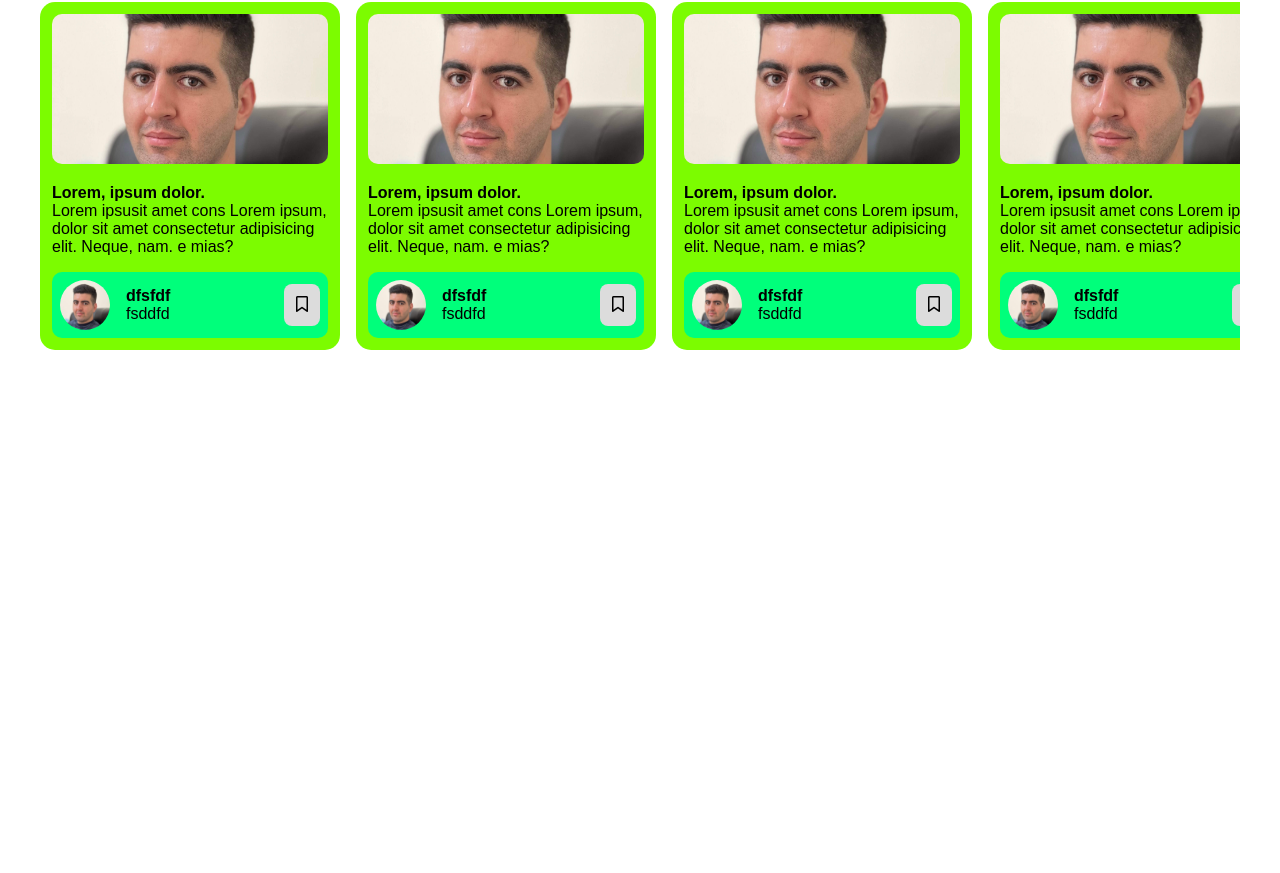
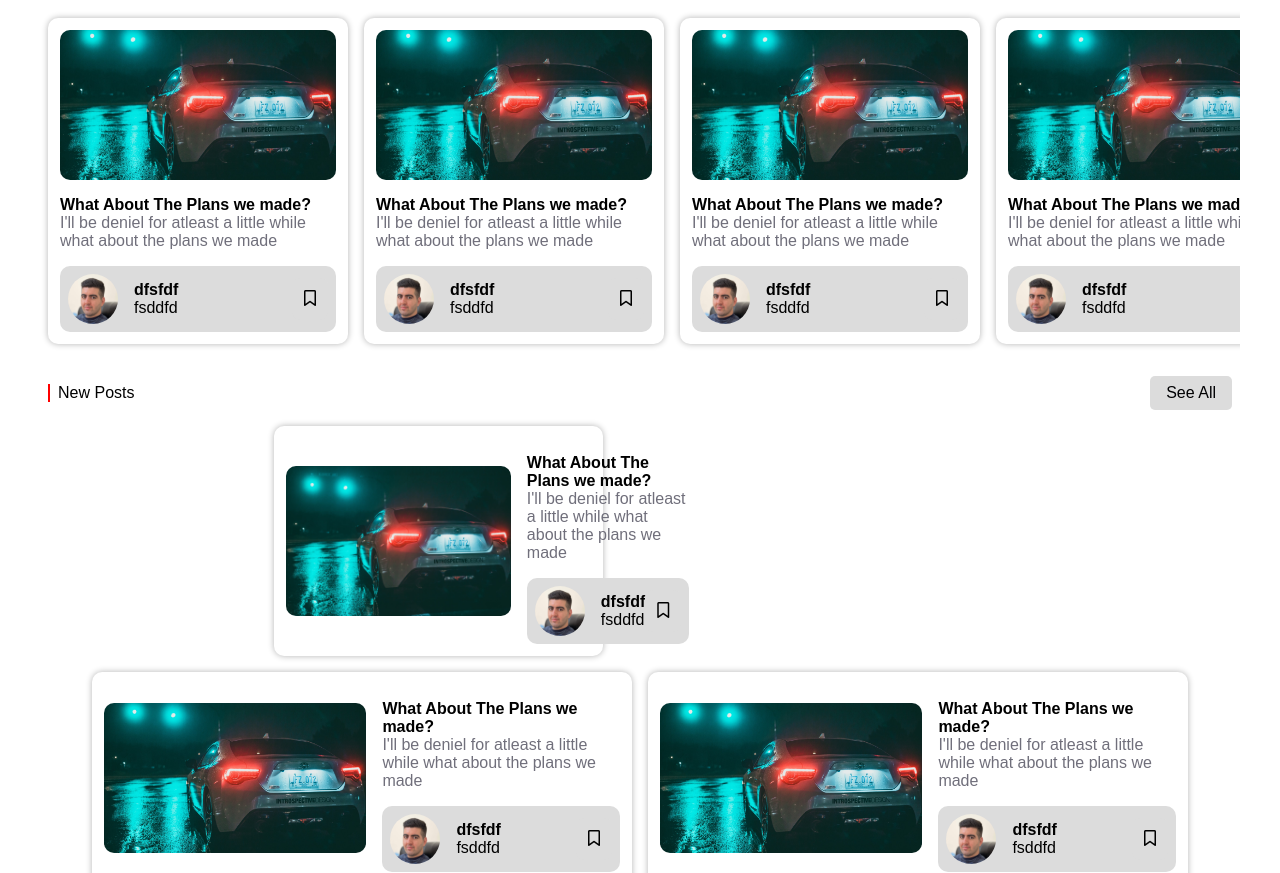
Before and after one commit to ImThanOs36/news-letter, a React (Vite) app: page / in a window 1280 px wide. Shown: the part 712-1585 px from the top of the page. Before the commit the page ends 1062 px from the top, so only its background shows below. Built offline with nearby package versions, Linux system fonts and the light colour scheme.

Commit message:
initial commit

```diff
--- a/src/App.jsx
+++ b/src/App.jsx
@@ -6,6 +6,7 @@ import './App.css'
 import Categories from './components/Categories/Categories'
 import HeroCard from './components/HeroCard'
 import PostCards from './components/PostCards'
+import NewPosts from './components/NewPosts'
 
 
 function App() {
@@ -16,6 +17,7 @@ function App() {
     <Categories/>
     <HeroCard/>
     <PostCards title="Popular Posts"/>
+    <NewPosts/>
     </>
   )
 }
--- a/src/components/Card.jsx
+++ b/src/components/Card.jsx
@@ -1,22 +1,24 @@
 import React from 'react'
 import Author from './Author'
 import img1 from '../images/avatar/acc_avatar.jpg'
-import img2 from '../images/avatar/acc_avatar.jpg'
-import img3 from '../images/avatar/acc_avatar.jpg'
-import img4 from '../images/avatar/acc_avatar.jpg'
-const images = [img1, img2, img3, img4]
-function Card(card) {
+import img2 from '../images/cars/car1.jpg'
+
+
+function Card() {
   return (
     <div className='card'>
 
-      <img className='card__image' src={img1} alt="" />
-      <div className='card__info'>
+      <img className='card__image' src={img2} alt="" />
+      <div>
 
-        <span>Lorem, ipsum dolor.</span>
-        <p>Lorem ipsusit amet cons Lorem ipsum, dolor sit amet consectetur adipisicing elit. Neque, nam.   e mias?</p>
+        <div className='card__info'>
+
+          <span className='card__heading'>What About The Plans we made?</span>
+          <p>I'll be deniel for atleast a little while what about the plans we made</p>
+        </div>
+
+        <Author img={img1} />
       </div>
-
-      <Author img={images[0]} />
 
     </div>
   )
--- /dev/null
+++ b/src/components/NewPosts.jsx
@@ -0,0 +1,40 @@
+import React from 'react'
+import Card from './Card'
+import { Link } from 'react-router-dom'
+
+function NewPosts() {
+    return (
+        <div className="container">
+            <div className="new__posts">
+
+
+            <div className='cardsNav'>
+                <div className="cards__title">
+                    <span>New Posts</span>
+                </div>
+
+                <div className="see-all">
+                    <Link to={"/"}>See All</Link>
+                </div>
+                <div className="PostChange">
+
+                    <button className='PostChange__btn' ><i className="fa-solid fa-angle-left"></i></button>
+                    <button className='PostChange__btn' ><i className="fa-solid fa-angle-right"></i></button>
+                </div>
+
+            </div>
+            <div className="cards">
+                <div>
+                <Card />
+                </div>
+                <Card />
+                <Card />
+                <Card />
+
+            </div>
+        </div>
+        </div>
+    )
+}
+
+export default NewPosts
--- a/src/styles/HeroCard/_herocard.scss
+++ b/src/styles/HeroCard/_herocard.scss
@@ -11,6 +11,10 @@
 
     @media screen and (max-width:$br-tb) {
         grid-template-columns: repeat(1, 1fr);
+
+    }
+    @media screen and (max-width:$br-mb) {
+     padding: 1em 0em;
 
     }
 
--- a/src/styles/Navbar/_navbar.scss
+++ b/src/styles/Navbar/_navbar.scss
@@ -9,6 +9,10 @@ header {
     // background-color: lightgray;
     gap: 3em;
     width: 100%;
+    @media screen and (max-width:$br-mb) {
+    padding-bottom: 0em;
+
+    }
 
     button {
         background-color: $bg-gray;
@@ -55,10 +59,7 @@ header {
         gap: 1em;
     }
 
-    @media screen and (max-width:$br-tb) {
-        padding-bottom: 1em;
 
-    }
 }
 
 .navigation ul {
--- a/src/styles/author/_author.scss
+++ b/src/styles/author/_author.scss
@@ -4,7 +4,7 @@
     display: flex;
     justify-content: space-between;
     align-items: center;
-    background: #00ff7b;
+    background: $bg-gray;
     padding: 0.5em;
     border-radius: 10px;
 
--- a/src/styles/global/_boilerplate.scss
+++ b/src/styles/global/_boilerplate.scss
@@ -53,3 +53,6 @@ a{
   border-radius: 0.5em;
   border: none;
 }
+// *:-webkit-scrollbar {
+//   display: none;
+//   }
--- a/src/styles/postcards/_card.scss
+++ b/src/styles/postcards/_card.scss
@@ -1,26 +1,41 @@
 @use '../global' as *;
 
 
-.card{
+.card {
     max-width: 350px;
     padding: 0.75em;
-    border-radius: 15px;
-    background-color: lawngreen;
-    &__image{
+    border-radius: 10px;
+    background-color: $bg-white;
+    // outline: 2px solid black;
+    box-shadow: 0 0 6px rgba(0, 0, 0, 0.3);
+    display: flex;
+    flex-direction: column;
+
+    &__image {
 
         width: 100%;
         border-radius: 10px;
         object-fit: cover;
         height: 150px;
     }
-    &__info{
+
+    &__info {
         padding: 1em 0em;
-        p{
+
+
+        p {
             text-wrap: wrap;
+            font-weight: 400;
+            color: $text-gray;
         }
-        span{
-            font-weight: bold;
-        }
+
+
+    }
+
+    &__heading {
+        // padding-bottom: 1em;
+        font-weight: bold;
+
 
     }
 
--- /dev/null
+++ b/src/styles/postcards/_newposts.scss
@@ -0,0 +1,60 @@
+@use '../global/' as *;
+
+.new__posts {
+
+    .cardsNav {
+        .PostChange {
+            display: none;
+        }
+
+        .see-all {
+            padding: 0.5em 1em;
+            background-color: $bg-gray;
+            display: block;
+            border-radius: 5px;
+            font-weight: 500;
+
+
+        }
+
+    }
+
+    .cards {
+        display: flex;
+        flex-wrap: wrap;
+        gap: 1em;
+        justify-content: center;
+
+        @media screen and (max-width:$br-tb) {
+
+            flex-direction: column;
+
+            align-items: center;
+
+
+        }
+
+
+
+
+        .card {
+
+            flex-direction: row;
+            max-width: 45%;
+            gap: 1em;
+            align-items: center;
+
+            @media screen and (max-width:$br-tb) {
+                max-width: 100%;
+
+            }
+
+            @media screen and (max-width:$br-mb) {
+                flex-direction: column;
+
+            }
+
+
+        }
+    }
+}
--- a/src/styles/postcards/_postcards.scss
+++ b/src/styles/postcards/_postcards.scss
@@ -5,6 +5,7 @@
     grid-template-columns:repeat(6,300px) ;
     gap:1em;
     scroll-behavior: smooth;
+    padding: 1em 0.5em ;
 
 
 
@@ -13,7 +14,11 @@
         // grid-template-columns: repeat(6, 2fr);
         overflow: scroll;
     }
+
 }
+.popular__posts::-webkit-scrollbar {
+    display: none;
+    }
 .cardsNav{
     display: flex;
     justify-content: space-between;
--- a/src/styles/styles.scss
+++ b/src/styles/styles.scss
@@ -4,4 +4,5 @@
 @forward '../styles/HeroCard/herocard';
 @forward '../styles/postcards/card';
 @forward '../styles/postcards/_postcards';
+@forward '../styles/postcards/_newposts';
 @forward '../styles/author/author';
```
Also changed, not shown: vite.config.js.timestamp-1708601006409-f3a2129f5697b.mjs (added, +10 -0 lines).
